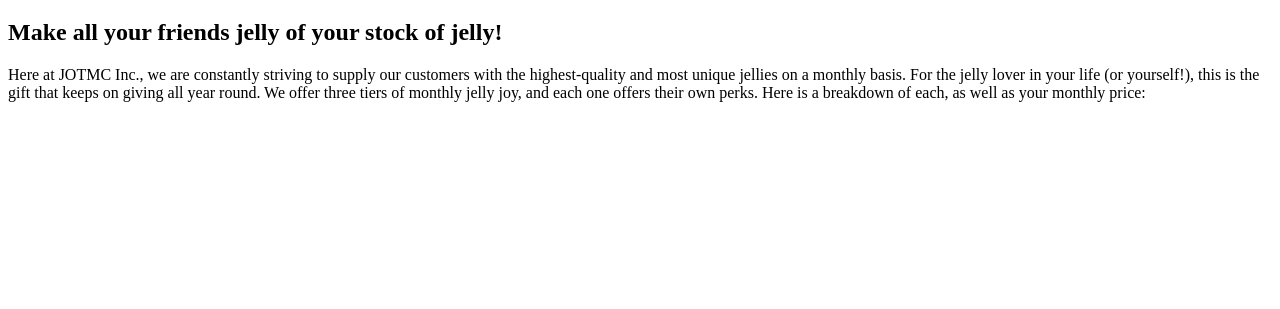
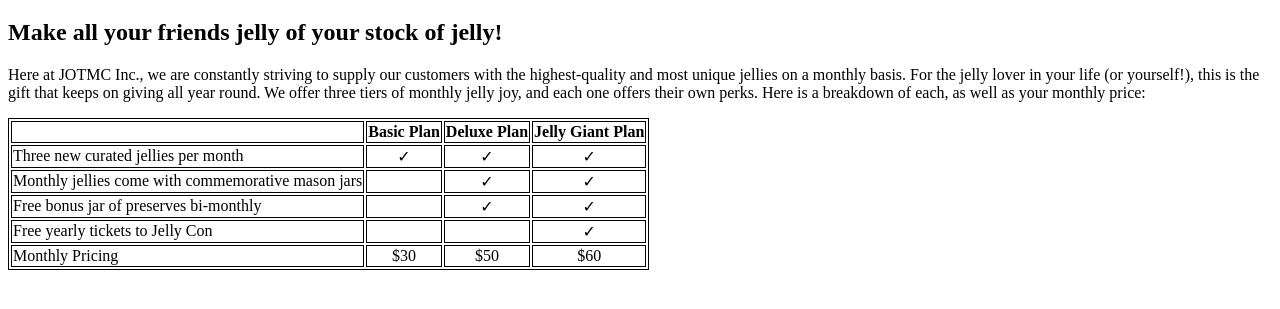
Before and after one commit to JoshuaAaronBaker/review, a website: page html-web-page/index.html in a window 1280 px wide. Shown: the part 61-370 px from the top of the page. Drawn offline with Linux system fonts and the light colour scheme.

Commit message:
Completed table with all data filled in.

```diff
--- a/html-web-page/index.html
+++ b/html-web-page/index.html
@@ -26,5 +26,48 @@
   on a monthly basis. For the jelly lover in your life (or yourself!), this is the gift that keeps on giving all year
   round. We offer three tiers of monthly jelly joy, and each one offers their own perks. Here is a breakdown of each, as
   well as your monthly price:</p>
+
+  <table>
+    <thead>
+      <tr>
+        <th scope="col"></th>
+        <th scope="col"><b>Basic Plan</b></th>
+        <th scope="col"><b>Deluxe Plan</b></th>
+        <th scope="col"><b>Jelly Giant Plan</b></th>
+      </tr>
+    </thead>
+    <tbody>
+      <tr>
+        <td>Three new curated jellies per month</td>
+        <td>&check;</td>
+        <td>&check;</td>
+        <td>&check;</td>
+      </tr>
+      <tr>
+        <td>Monthly jellies come with commemorative mason jars</td>
+        <td></td>
+        <td>&check;</td>
+        <td>&check;</td>
+      </tr>
+      <tr>
+        <td>Free bonus jar of preserves bi-monthly</td>
+        <td></td>
+        <td>&check;</td>
+        <td>&check;</td>
+      </tr>
+      <tr>
+        <td>Free yearly tickets to Jelly Con</td>
+        <td></td>
+        <td></td>
+        <td>&check;</td>
+      </tr>
+      <tr>
+        <td>Monthly Pricing</td>
+        <td>$30</td>
+        <td>$50</td>
+        <td>$60</td>
+      </tr>
+    </tbody>
+  </table>
 </body>
 </html>
```
